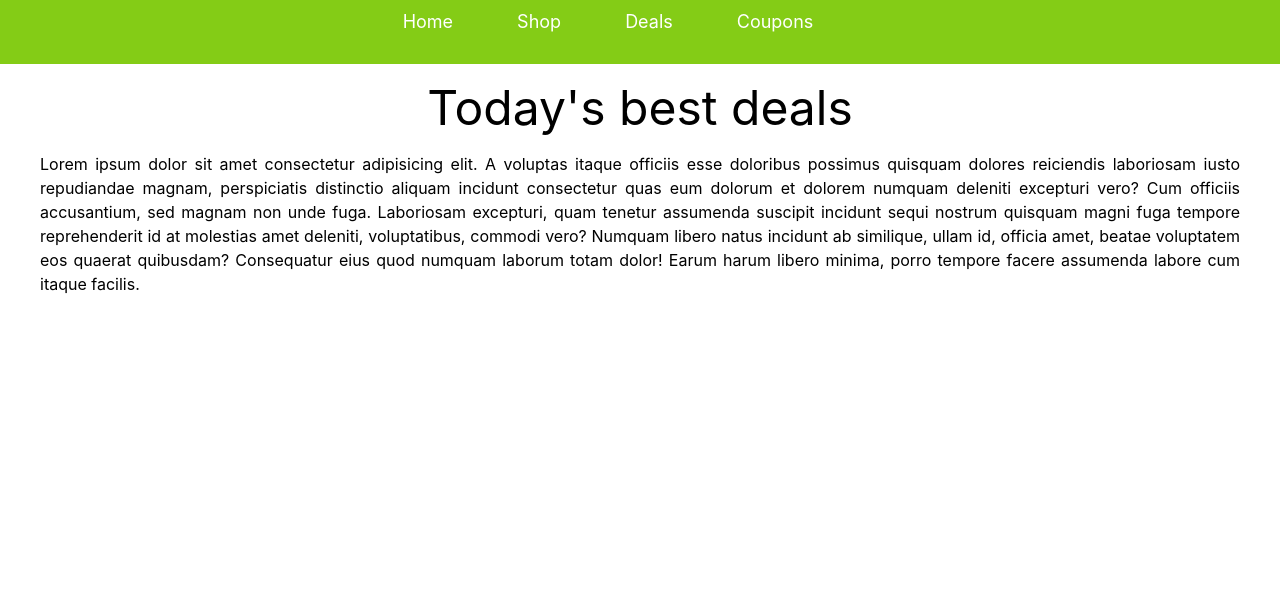
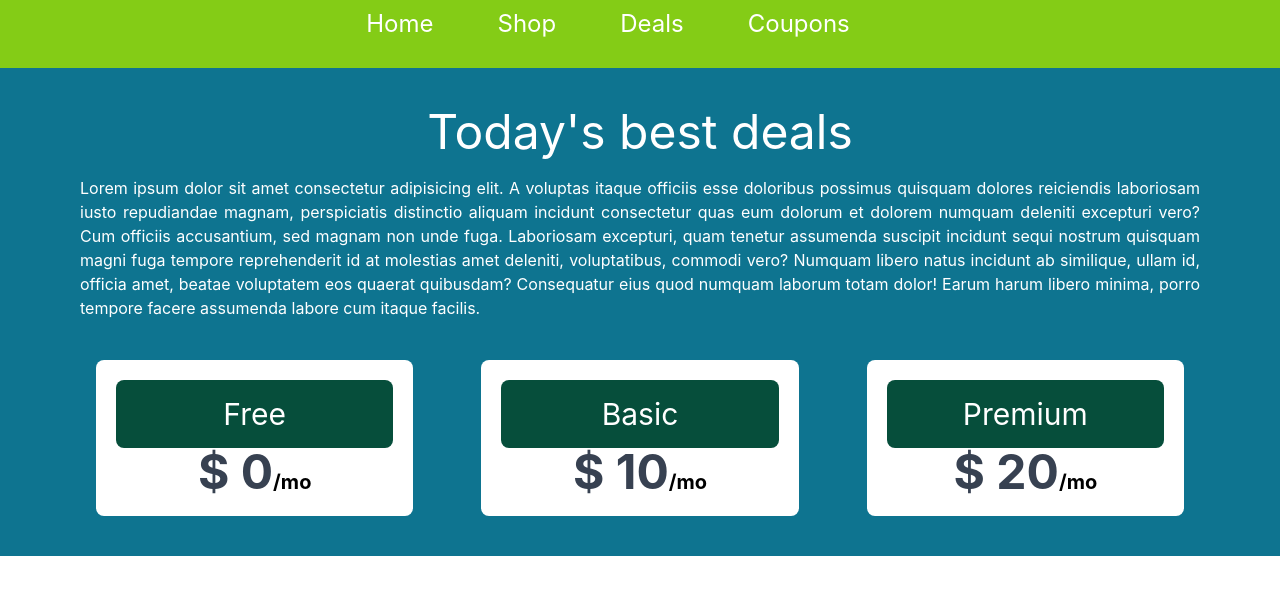
Before and after one commit to EmtiazHossainE2/milestone-9-react-router-and-state, a React (Create React App) app in the folder react-with-tailwind/: page / in a window 1280 px wide. Shown: the top 594 px of the page. Built offline with nearby package versions, Linux system fonts and the light colour scheme.

Commit message:
abol tabol class larning

```diff
--- a/react-with-tailwind/src/compondents/Link/Link.js
+++ b/react-with-tailwind/src/compondents/Link/Link.js
@@ -4,7 +4,7 @@ const Link = (props) => {
     const { name, link } = props.route
     return (
         <div>
-            <li className='mr-16   py-2 rounded text-lg text-white mb-5'>
+            <li className='mr-16   py-2 rounded text-2xl text-white mb-5'>
                 <a href={link}> {name}</a>
             </li>
         </div>
--- a/react-with-tailwind/src/compondents/Pricing/Pricing.js
+++ b/react-with-tailwind/src/compondents/Pricing/Pricing.js
@@ -1,10 +1,23 @@
 import React from 'react';
+import PricingOption from '../PricingOption/PricingOption';
 
 const Pricing = () => {
+    const pricingOptions = [
+        { id: 1, name: 'Free', price: 0 },
+        { id: 2, name: 'Basic', price: 10 },
+        { id: 3, name: 'Premium', price: 20 }
+    ]
     return (
-        <div className='text-justify  mx-20 md:mx-10 sm:mx-5'>
-            <div className="text-5xl text-center mt-5">Today's best deals</div>
-            <p className='mt-5'>Lorem ipsum dolor sit amet consectetur adipisicing elit. A voluptas itaque officiis esse doloribus possimus quisquam dolores reiciendis laboriosam iusto repudiandae magnam, perspiciatis distinctio aliquam incidunt consectetur quas eum dolorum et dolorem numquam deleniti excepturi vero? Cum officiis accusantium, sed magnam non unde fuga. Laboriosam excepturi, quam tenetur assumenda suscipit incidunt sequi nostrum quisquam magni fuga tempore reprehenderit id at molestias amet deleniti, voluptatibus, commodi vero? Numquam libero natus incidunt ab similique, ullam id, officia amet, beatae voluptatem eos quaerat quibusdam? Consequatur eius quod numquam laborum totam dolor! Earum harum libero minima, porro tempore facere assumenda labore cum itaque facilis.</p>
+        <div className='text-justify  bg-cyan-700 px-20 py-5 text-white '>
+            <div>
+                <div className="text-5xl text-center mt-5">Today's best deals</div>
+                <p className='mt-5'>Lorem ipsum dolor sit amet consectetur adipisicing elit. A voluptas itaque officiis esse doloribus possimus quisquam dolores reiciendis laboriosam iusto repudiandae magnam, perspiciatis distinctio aliquam incidunt consectetur quas eum dolorum et dolorem numquam deleniti excepturi vero? Cum officiis accusantium, sed magnam non unde fuga. Laboriosam excepturi, quam tenetur assumenda suscipit incidunt sequi nostrum quisquam magni fuga tempore reprehenderit id at molestias amet deleniti, voluptatibus, commodi vero? Numquam libero natus incidunt ab similique, ullam id, officia amet, beatae voluptatem eos quaerat quibusdam? Consequatur eius quod numquam laborum totam dolor! Earum harum libero minima, porro tempore facere assumenda labore cum itaque facilis.</p>
+            </div>
+            <div className='mt-5 grid md:grid-cols-3 text-center gap-9  py-5 rounded-lg' >
+                {
+                    pricingOptions.map(pricingOption => <PricingOption key={pricingOption.id} pricingOption={pricingOption}></PricingOption>)
+                }
+            </div>
         </div>
     );
 };
--- /dev/null
+++ b/react-with-tailwind/src/compondents/PricingOption/PricingOption.js
@@ -0,0 +1,17 @@
+import React from 'react';
+
+const PricingOption = (props) => {
+    const { name, price } = props.pricingOption
+    return (
+        <div className=' bg-white rounded-lg mx-4 p-5'>
+            <h2 className='text-3xl rounded-lg bg-emerald-900 py-4'>{name}</h2>
+            <p>
+                <span className='text-5xl font-bold text-gray-700'>$ {price}</span>
+                <span className='text-xl font-bold text-black'>/mo</span>
+            </p>
+        </div>
+
+    );
+};
+
+export default PricingOption;
```
